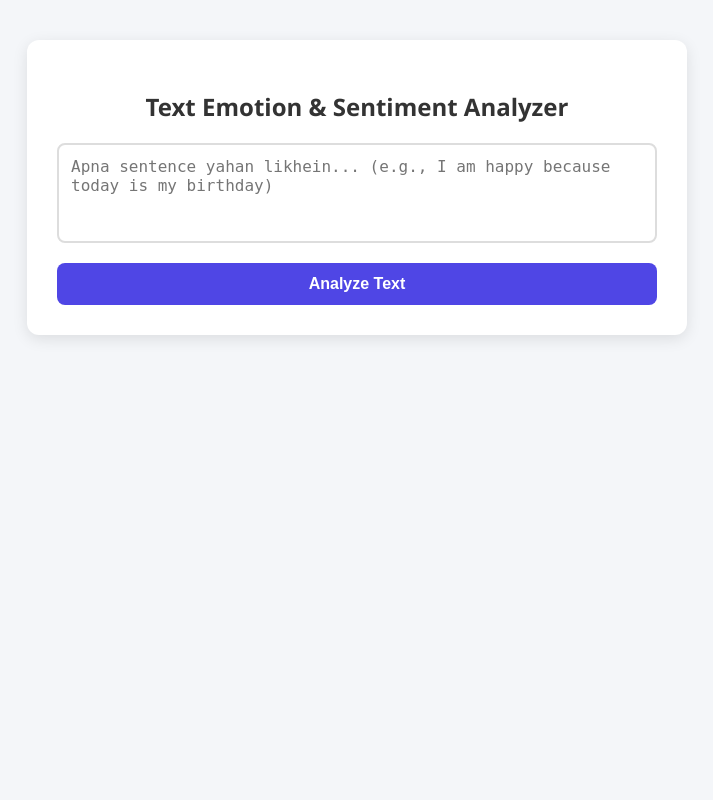
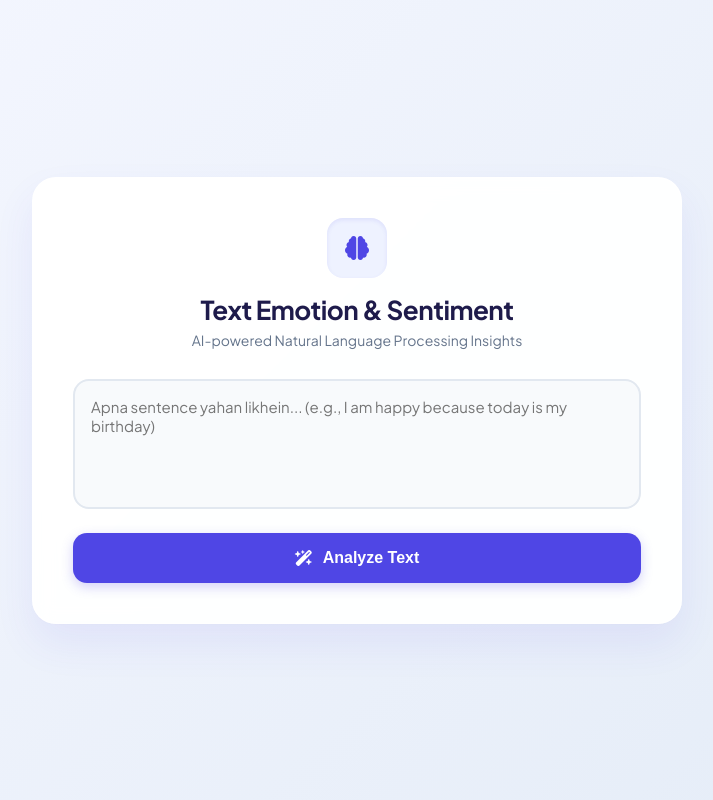
Before and after one commit to Shweta2045/nlp-emotion-app, a Flask app: page / in a window 1280 px wide. Shown: the whole page, without its empty margins (283-996 px from the left). Run offline with Flask 3, Linux system fonts and the light colour scheme; parts of the project's set-up code (start-up, migrations or seed data) failed here and were passed over.

Commit message:
Update index.html

```diff
--- a/templates/index.html
+++ b/templates/index.html
@@ -4,33 +4,232 @@
     <meta charset="UTF-8">
     <meta name="viewport" content="width=device-width, initial-scale=1.0">
     <title>NLP Emotion & Sentiment Detector</title>
+    <link href="https://fonts.googleapis.com/css2?family=Plus+Jakarta+Sans:wght@400;500;600;700&display=swap" rel="stylesheet">
+    <link rel="stylesheet" href="https://cdnjs.cloudflare.com/ajax/libs/font-awesome/6.4.0/css/all.min.css">
+
     <style>
-        body { font-family: 'Segoe UI', Tahoma, Geneva, Verdana, sans-serif; background-color: #f4f6f9; margin: 0; padding: 40px; display: flex; justify-content: center; }
-        .container { background: white; padding: 30px; border-radius: 12px; box-shadow: 0 4px 15px rgba(0,0,0,0.1); width: 100%; max-width: 600px; }
-        h2 { color: #333; margin-bottom: 20px; text-align: center; }
-        textarea { width: 100%; height: 100px; padding: 12px; border: 2px solid #ddd; border-radius: 8px; box-sizing: border-box; font-size: 16px; resize: none; }
-        button { width: 100%; background: #4F46E5; color: white; border: none; padding: 12px; font-size: 16px; border-radius: 8px; cursor: pointer; margin-top: 15px; font-weight: bold; }
-        button:hover { background: #4338CA; }
-        .result-box { margin-top: 30px; padding: 20px; background: #EEF2FF; border-left: 5px solid #4F46E5; border-radius: 4px; }
-        .metric { font-size: 18px; margin: 10px 0; color: #1E1B4B; }
-        .score { font-weight: bold; color: #4F46E5; }
+        * {
+            box-sizing: border-box;
+            margin: 0;
+            padding: 0;
+        }
+
+        body {
+            font-family: 'Plus Jakarta Sans', sans-serif;
+            /* Modern, soft gradient background */
+            background: linear-gradient(135deg, #f5f7ff 0%, #e4ecf7 100%);
+            min-height: 100vh;
+            display: flex;
+            justify-content: center;
+            align-items: center; /* This fixes the floating-at-the-top bug */
+            padding: 20px;
+        }
+
+        .container {
+            background: rgba(255, 255, 255, 0.95);
+            backdrop-filter: blur(10px);
+            padding: 40px;
+            border-radius: 24px;
+            box-shadow: 0 20px 40px rgba(79, 70, 229, 0.08), 0 1px 3px rgba(0, 0, 0, 0.02);
+            width: 100%;
+            max-width: 650px;
+            transition: all 0.3s ease;
+            border: 1px solid rgba(255, 255, 255, 0.8);
+        }
+
+        .header {
+            text-align: center;
+            margin-bottom: 30px;
+        }
+
+        .header .icon-box {
+            background: #eef2ff;
+            color: #4f46e5;
+            width: 60px;
+            height: 60px;
+            border-radius: 16px;
+            display: flex;
+            align-items: center;
+            justify-content: center;
+            margin: 0 auto 15px auto;
+            font-size: 24px;
+            box-shadow: inset 0 2px 4px rgba(79, 70, 229, 0.1);
+        }
+
+        h2 {
+            color: #1e1b4b;
+            font-size: 26px;
+            font-weight: 700;
+            letter-spacing: -0.5px;
+        }
+
+        .subtitle {
+            color: #64748b;
+            font-size: 14px;
+            margin-top: 5px;
+        }
+
+        .form-group {
+            position: relative;
+            margin-bottom: 20px;
+        }
+
+        textarea {
+            width: 100%;
+            height: 130px;
+            padding: 16px;
+            border: 2px solid #e2e8f0;
+            border-radius: 16px;
+            font-size: 15px;
+            font-family: inherit;
+            color: #334155;
+            resize: none;
+            outline: none;
+            transition: all 0.2s ease;
+            background: #f8fafc;
+        }
+
+        textarea:focus {
+            border-color: #4f46e5;
+            background: #fff;
+            box-shadow: 0 0 0 4px rgba(79, 70, 229, 0.15);
+        }
+
+        button {
+            width: 100%;
+            background: #4f46e5;
+            color: white;
+            border: none;
+            padding: 16px;
+            font-size: 16px;
+            font-weight: 600;
+            border-radius: 14px;
+            cursor: pointer;
+            transition: all 0.2s ease;
+            display: flex;
+            justify-content: center;
+            align-items: center;
+            gap: 10px;
+            box-shadow: 0 4px 12px rgba(79, 70, 229, 0.25);
+        }
+
+        button:hover {
+            background: #4338ca;
+            transform: translateY(-1px);
+            box-shadow: 0 6px 20px rgba(79, 70, 229, 0.35);
+        }
+
+        button:active {
+            transform: translateY(1px);
+        }
+
+        /* Results Dashboard UI */
+        .result-box {
+            margin-top: 35px;
+            padding: 25px;
+            background: #f8fafc;
+            border: 1px solid #e2e8f0;
+            border-radius: 18px;
+            animation: fadeIn 0.4s ease-out;
+        }
+
+        @keyframes fadeIn {
+            from { opacity: 0; transform: translateY(10px); }
+            to { opacity: 1; transform: translateY(0); }
+        }
+
+        .result-title {
+            font-size: 16px;
+            font-weight: 700;
+            color: #1e1b4b;
+            margin-bottom: 20px;
+            display: flex;
+            align-items: center;
+            gap: 8px;
+            text-transform: uppercase;
+            letter-spacing: 0.5px;
+        }
+
+        .metrics-grid {
+            display: grid;
+            grid-template-columns: 1fr 1fr;
+            gap: 16px;
+        }
+
+        .metric-card {
+            background: white;
+            padding: 16px;
+            border-radius: 12px;
+            border: 1px solid #f1f5f9;
+            box-shadow: 0 2px 4px rgba(0,0,0,0.02);
+        }
+
+        .metric-label {
+            font-size: 12px;
+            font-weight: 600;
+            color: #64748b;
+            text-transform: uppercase;
+            margin-bottom: 6px;
+        }
+
+        .metric-value {
+            font-size: 18px;
+            font-weight: 700;
+            color: #4f46e5;
+            display: flex;
+            flex-direction: column;
+            gap: 2px;
+        }
+
+        .confidence {
+            font-size: 12px;
+            font-weight: 500;
+            color: #94a3b8;
+            margin-top: 4px;
+        }
     </style>
 </head>
 <body>
 
 <div class="container">
-    <h2>Text Emotion & Sentiment Analyzer</h2>
+    <div class="header">
+        <div class="icon-box">
+            <i class="fa-solid fa-brain"></i>
+        </div>
+        <h2>Text Emotion & Sentiment</h2>
+        <p class="subtitle">AI-powered Natural Language Processing Insights</p>
+    </div>
 
     <form method="POST">
-        <textarea name="user_text" placeholder="Apna sentence yahan likhein... (e.g., I am happy because today is my birthday)" required>{{ result.text if result else '' }}</textarea>
-        <button type="submit">Analyze Text</button>
+        <div class="form-group">
+            <textarea name="user_text" placeholder="Apna sentence yahan likhein... (e.g., I am happy because today is my birthday)" required>{{ result.text if result else '' }}</textarea>
+        </div>
+        <button type="submit">
+            <i class="fa-solid fa-wand-magic-sparkles"></i> Analyze Text
+        </button>
     </form>
 
     {% if result %}
     <div class="result-box">
-        <h3>Analysis Results:</h3>
-        <div class="metric">Sentiment: <span class="score">{{ result.sentiment }}</span> ({{ result.sentiment_conf }})</div>
-        <div class="metric">Emotion: <span class="score">{{ result.emotion }}</span> ({{ result.emotion_conf }})</div>
+        <div class="result-title">
+            <i class="fa-solid fa-chart-simple" style="color: #4f46e5;"></i> Analysis Results
+        </div>
+        <div class="metrics-grid">
+            <div class="metric-card">
+                <div class="metric-label">Sentiment</div>
+                <div class="metric-value">
+                    {{ result.sentiment }}
+                    <span class="confidence">Confidence: {{ result.sentiment_conf }}</span>
+                </div>
+            </div>
+            <div class="metric-card">
+                <div class="metric-label">Detected Emotion</div>
+                <div class="metric-value">
+                    {{ result.emotion }}
+                    <span class="confidence">Confidence: {{ result.emotion_conf }}</span>
+                </div>
+            </div>
+        </div>
     </div>
     {% endif %}
 </div>
```
